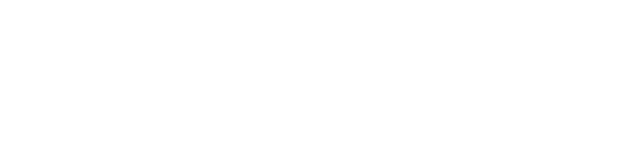
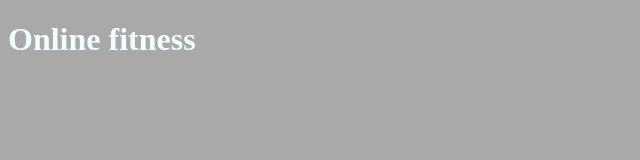
Before and after one commit to adastion/hw-1-fitnes, a plain HTML site: page index.html in a window 1280 px wide. Shown: the whole page, without its empty margins (0-640 px from the left). Drawn offline with Linux system fonts and the light colour scheme.

Commit message:
creating index.js, also added styles to the page body

```diff
--- a/index.html
+++ b/index.html
@@ -9,7 +9,7 @@
 </head>
 
 <body>
-
+  <script src="index.js"></script>
 </body>
 
 </html>
--- /dev/null
+++ b/index.js
@@ -0,0 +1 @@
+document.write(`<h1>Online fitness</h1>`)
--- a/styles.css
+++ b/styles.css
@@ -0,0 +1,10 @@
+*,
+*::before,
+*::after {
+  box-sizing: border-box;
+}
+
+body {
+  background-color: darkgray;
+  color: azure;
+}
```
